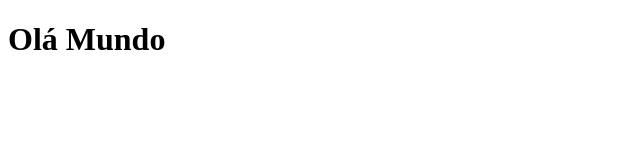
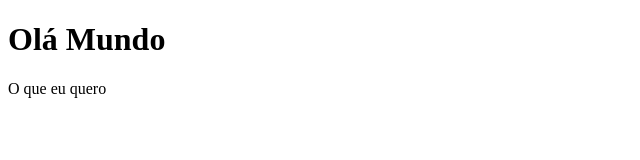
Before and after one commit to ditovermelho/curso_git_1, a plain HTML site: page index.html in a window 1280 px wide. Shown: the whole page, without its empty margins (0-640 px from the left). Drawn offline with Linux system fonts and the light colour scheme.

Commit message:
Enviando altreração para produção

```diff
--- a/index.html
+++ b/index.html
@@ -8,5 +8,6 @@
 </head>
 <body>
     <h1>Olá Mundo</h1>
+    <p>O que eu quero</p>
 </body>
 </html>
```
Also changed, not shown: 3 other files.
